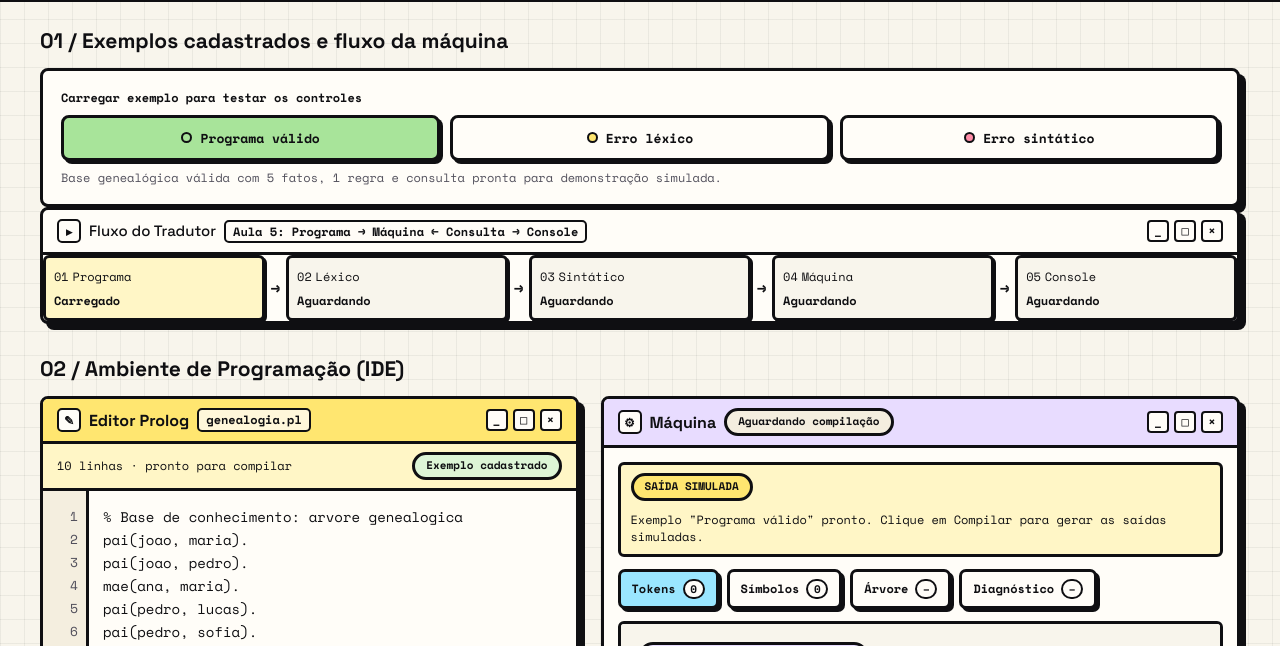
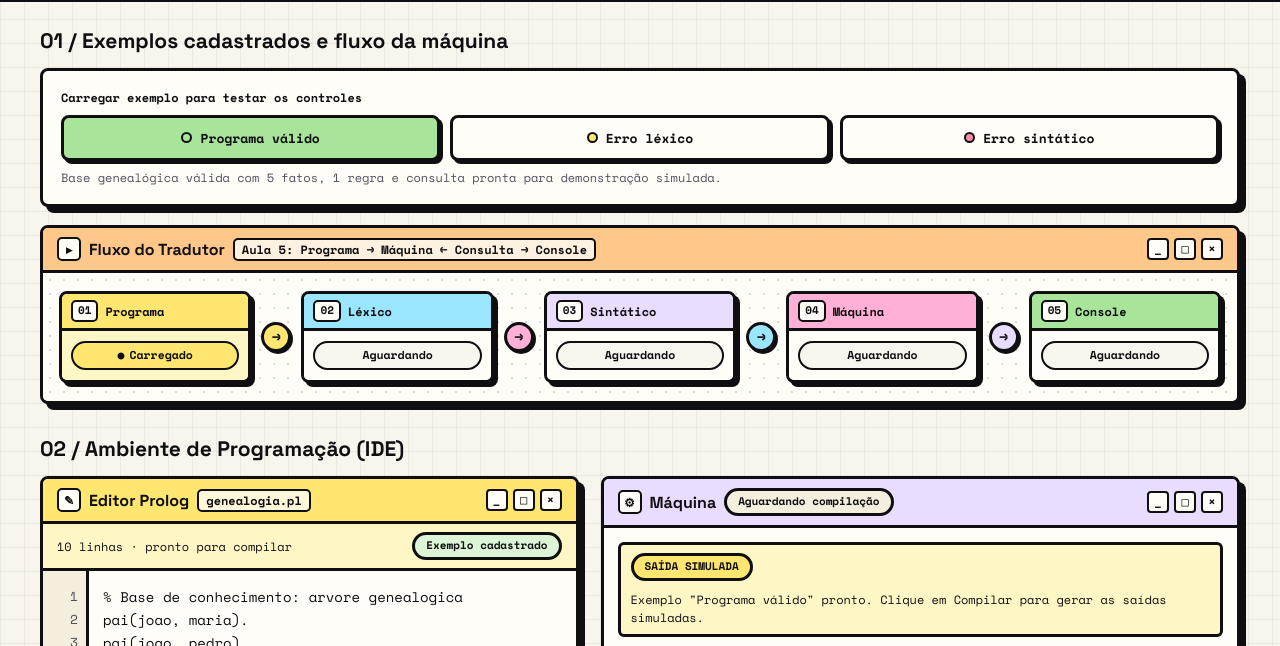
Before and after one commit to ceciliaseoud/Tradutor-PROLOG, a plain HTML site: page index.html in a window 1280 px wide. Shown: the part 77-723 px from the top of the page. Drawn offline with nearby package versions, Linux system fonts and the light colour scheme.

Commit message:
style: estilizar janela e etapas do fluxo do tradutor no tema web retro

```diff
--- a/style.css
+++ b/style.css
@@ -257,12 +257,8 @@ h3 {
   flex-wrap: wrap;
 }
 
-/* Deck de exemplos e pipeline Aula 5 */
-.control-deck {
-  display: grid;
-  grid-template-columns: minmax(0, 1.05fr) minmax(0, 1.2fr);
-  gap: 20px;
-  align-items: start;
+/* Carregamento de exemplos */
+.example-picker {
   background: var(--papel);
 }
 
@@ -328,46 +324,148 @@ h3 {
 .ex-dot.ouro { background: var(--amarelo); }
 .ex-dot.coral { background: var(--coral); }
 
-/* Pipeline segmentado estilo barra retrô */
+/* Janela retrô do fluxo do tradutor (Aula 5) */
+.pipeline-box {
+  margin-top: 18px;
+}
+
+.bg-pessego {
+  background: var(--pessego);
+}
+
+.pipe-win-heading {
+  font-size: 16px;
+  font-weight: 700;
+}
+
+.pipeline-stage-area {
+  padding: 18px 16px;
+  background-color: var(--papel);
+  background-image: radial-gradient(rgba(15, 15, 18, 0.14) 1.3px, transparent 1.3px);
+  background-size: 14px 14px;
+}
+
 .pipeline {
   list-style: none;
   margin: 0;
   padding: 0;
   display: flex;
   align-items: center;
-  gap: 6px;
-  flex-wrap: wrap;
+  gap: 10px;
 }
 
 .pipe-step {
-  flex: 1 1 88px;
+  flex: 1 1 0;
+  min-width: 0;
   border: 3px solid var(--preto);
-  border-radius: 6px;
-  padding: 7px 8px;
-  background: var(--off);
-  box-shadow: 2px 2px 0 var(--preto);
+  border-radius: 8px;
+  background: var(--papel);
+  box-shadow: 4px 4px 0 var(--preto);
+  overflow: hidden;
   display: flex;
   flex-direction: column;
-  gap: 2px;
-  min-width: 0;
 }
 
-.pipe-step strong {
+.pipe-head {
+  display: flex;
+  align-items: center;
+  gap: 7px;
+  padding: 6px 9px;
+  border-bottom: 3px solid var(--preto);
+  background: var(--creme);
+}
+
+.pipe-step[data-stage="programa"] .pipe-head { background: var(--amarelo); }
+.pipe-step[data-stage="lexico"] .pipe-head { background: var(--ciano); }
+.pipe-step[data-stage="sintatico"] .pipe-head { background: var(--lilas); }
+.pipe-step[data-stage="maquina"] .pipe-head { background: var(--rosa); }
+.pipe-step[data-stage="console"] .pipe-head { background: var(--verde); }
+
+.pipe-num {
+  display: inline-flex;
+  align-items: center;
+  justify-content: center;
+  min-width: 24px;
+  height: 22px;
+  padding: 0 5px;
+  border: 2px solid var(--preto);
+  border-radius: 5px;
+  background: var(--papel);
+  font-size: 11px;
+  font-weight: 700;
+  flex-shrink: 0;
+}
+
+.pipe-name {
   font-size: 12px;
+  font-weight: 700;
   white-space: nowrap;
   overflow: hidden;
   text-overflow: ellipsis;
 }
 
-.pipe-step.ok { background: var(--verdeC); }
-.pipe-step.ativo { background: var(--amareloC); }
-.pipe-step.erro { background: var(--coralC); }
-.pipe-step.editado { background: var(--pessegoC); }
+.pipe-body {
+  padding: 10px 9px;
+  background: var(--papel);
+  display: flex;
+  align-items: center;
+  justify-content: center;
+}
+
+.pipe-status {
+  display: inline-flex;
+  align-items: center;
+  justify-content: center;
+  gap: 5px;
+  width: 100%;
+  padding: 4px 8px;
+  border: 2px solid var(--preto);
+  border-radius: 999px;
+  background: var(--off);
+  font-size: 11.5px;
+  font-weight: 700;
+  white-space: nowrap;
+  overflow: hidden;
+  text-overflow: ellipsis;
+}
+
+.pipe-step.ok .pipe-body { background: var(--verdeC); }
+.pipe-step.ok .pipe-status { background: var(--verde); }
+.pipe-step.ok .pipe-status::before { content: '✓'; }
+
+.pipe-step.ativo .pipe-body { background: var(--amareloC); }
+.pipe-step.ativo .pipe-status { background: var(--amarelo); }
+.pipe-step.ativo .pipe-status::before { content: '●'; }
+
+.pipe-step.erro .pipe-body { background: var(--coralC); }
+.pipe-step.erro .pipe-status { background: var(--coral); }
+.pipe-step.erro .pipe-status::before { content: '✖'; }
+
+.pipe-step.editado .pipe-body { background: var(--pessegoC); }
+.pipe-step.editado .pipe-status { background: var(--pessego); }
+.pipe-step.editado .pipe-status::before { content: '✎'; }
 
 .pipe-arrow {
-  font: 700 15px 'Space Mono', monospace;
+  flex: 0 0 auto;
   user-select: none;
 }
+
+.pipe-arrow span {
+  display: inline-flex;
+  align-items: center;
+  justify-content: center;
+  width: 30px;
+  height: 30px;
+  border: 3px solid var(--preto);
+  border-radius: 50%;
+  background: var(--amarelo);
+  box-shadow: 2px 2px 0 var(--preto);
+  font: 700 14px/1 'Space Mono', monospace;
+}
+
+.pipe-arrow:nth-of-type(4) span { background: var(--rosa); }
+.pipe-arrow:nth-of-type(6) span { background: var(--ciano); }
+.pipe-arrow:nth-of-type(8) span { background: var(--lilas); }
 
 /* Banner de orientação ao editar */
 .edit-banner {
@@ -945,9 +1043,22 @@ tbody tr.row-err {
 }
 
 @media (max-width: 900px) {
-  .control-deck,
   .ide-grid {
     grid-template-columns: 1fr;
+  }
+
+  .pipe-arrow {
+    display: none;
+  }
+
+  .pipeline {
+    display: grid;
+    grid-template-columns: repeat(2, minmax(0, 1fr));
+    gap: 10px;
+  }
+
+  .pipe-step:last-child {
+    grid-column: 1 / -1;
   }
 
   .top-title {
@@ -985,13 +1096,7 @@ tbody tr.row-err {
     flex-direction: column;
   }
 
-  .pipe-arrow {
-    display: none;
-  }
-
-  .pipeline {
-    display: grid;
-    grid-template-columns: repeat(2, minmax(0, 1fr));
-    gap: 8px;
+  .pipeline-stage-area {
+    padding: 12px;
   }
 }
```
